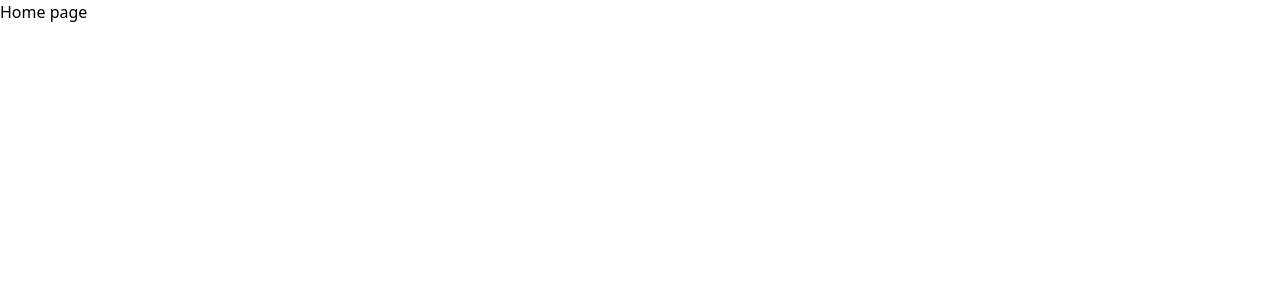
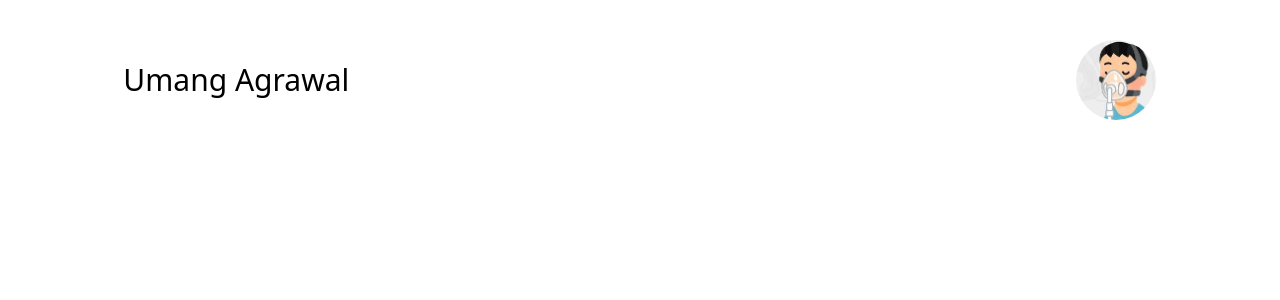
Before and after one commit to umangcodes/portfolio, a Vue app in the folder portfolio/: page / in a window 1280 px wide. Shown: the top 300 px of the page. Built offline with nearby package versions, Linux system fonts and the light colour scheme.

Commit message:
header created and add to app

```diff
--- a/portfolio/src/App.vue
+++ b/portfolio/src/App.vue
@@ -1,6 +1,18 @@
 <template>
-  <div id="nav"></div>
-  <router-view />
+  <div class="m-0">
+    <Header />
+    <div id="nav"></div>
+    <router-view />
+  </div>
 </template>
+<script>
+import Header from "./components/navigation/Header.vue";
+
+export default {
+  components: {
+    Header,
+  },
+};
+</script>
 
 <style></style>
--- a/portfolio/src/components/navigation/Header.vue
+++ b/portfolio/src/components/navigation/Header.vue
@@ -1,6 +1,19 @@
 <template>
-  <div>
-
+  <div class="ml-5 mr-5 my-10 grid grid-cols-2">
+    <div class="grid grid-cols-6">
+      <div class="col-start-2 col-span-4 flex items-center">
+        <!-- <span class="grid justify-items-stretch text-3xl font-bold m-auto" -->
+        <div class="lg:text-3xl text-xl font-extralight">Umang Agrawal</div>
+        <!-- </span> -->
+      </div>
+    </div>
+    <div class="rounded-full grid justify-items-end lg:pr-24">
+      <img
+        class="inline object-cover w-20 h-20 mr-2 rounded-full"
+        src="@/assets/portfolio_image.jpg"
+        alt=""
+      />
+    </div>
   </div>
 </template>
 
--- a/portfolio/src/views/Home.vue
+++ b/portfolio/src/views/Home.vue
@@ -1,5 +1,7 @@
 <template>
-  <div class="">Home page</div>
+  <div class="">
+
+  </div>
 </template>
 
 <script>
```
Also changed, not shown: portfolio/src/assets/logo.png (deleted), portfolio/src/assets/portfolio_image.jpg (added).
